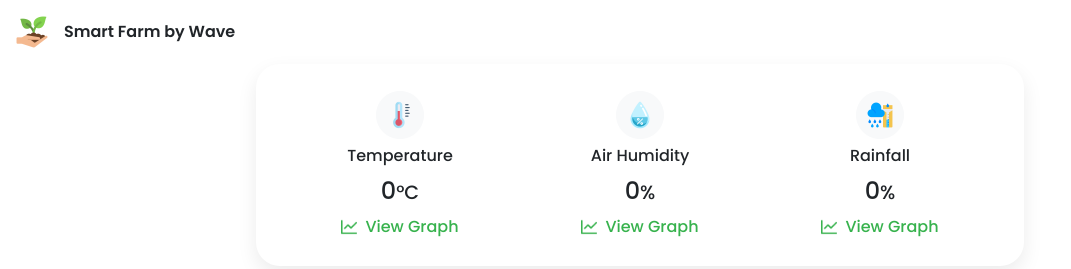
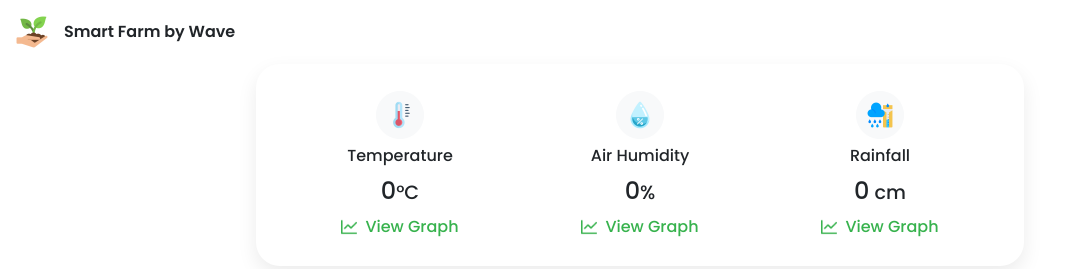
Before and after one commit to Smart-Farm-By-Wave/Frontend, a React (Vite) app: page / in a window 1280 px wide. Shown: the top 269 px of the page, without its empty margins (0-1071 px from the left). Built offline with nearby package versions, Linux system fonts and the light colour scheme; no server answers; the HTML template or start-up script is replaced by a standard one.

Commit message:
Edit unit

```diff
--- a/src/components/Info.jsx
+++ b/src/components/Info.jsx
@@ -32,7 +32,9 @@ function Info({ type, value }) {
       <div>{typeMatch(type)}</div>
       <div className={styles.value}>
         {value}
-        <span className={styles.unit}>{type === 'temp' ? '°C' : '%'}</span>
+        <span className={styles.unit}>
+          {type === 'temp' ? '°C' : type === 'humidity' ? '%' : ' cm'}
+        </span>
       </div>
       <div className={styles.graphButton} onClick={() => setIsOpen(true)}>
         <span>
```
